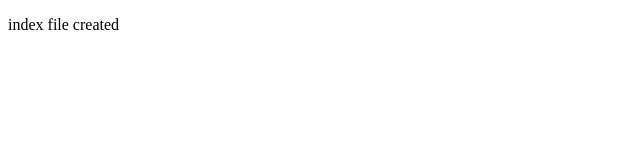
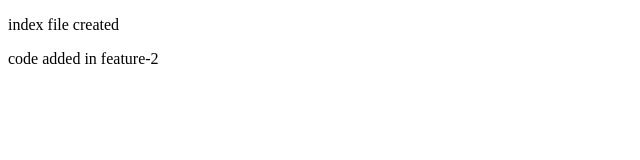
Before and after one commit to Kirtika-Mewara/github_tutorial, a plain HTML site: page index.html in a window 1280 px wide. Shown: the whole page, without its empty margins (0-640 px from the left). Drawn offline with Linux system fonts and the light colour scheme.

Commit message:
code added to feature-2 branch

```diff
--- a/index.html
+++ b/index.html
@@ -7,5 +7,6 @@
 </head>
 <body>
     <p>index file created</p>
+    <p>code added in feature-2 </p>
 </body>
 </html>
```
